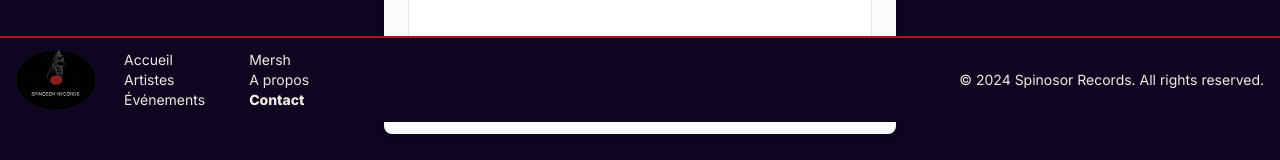
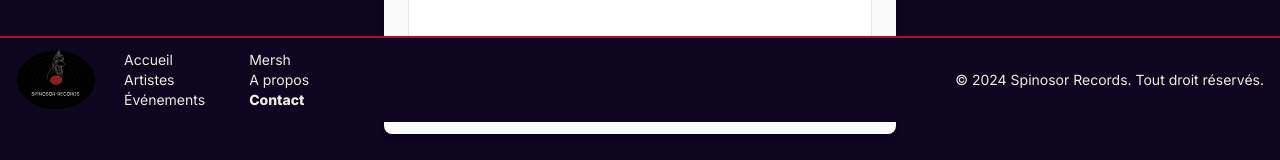
Before and after one commit to Funkysys/spinosor, a Next.js app: page /home/contact in a window 1280 px wide. Shown: the part 678-838 px from the top of the page. Built offline with nearby package versions, Linux system fonts and the light colour scheme; no server answers; a web font is replaced by a local one; what tailwindcss-animated would draw is missing.

Commit message:
upgrade style footer links

```diff
--- a/components/Footer.tsx
+++ b/components/Footer.tsx
@@ -99,8 +99,8 @@ const Footer: React.FC = () => {
           )}
         </div>
         <p className="md:absolute text-sm mt-3 md:mt-0 right-4">
-          &copy; {new Date().getFullYear()} Spinosor Records. All rights
-          reserved.
+          &copy; {new Date().getFullYear()} Spinosor Records. Tout droit
+          réservés.
         </p>
       </div>
     </footer>
```
